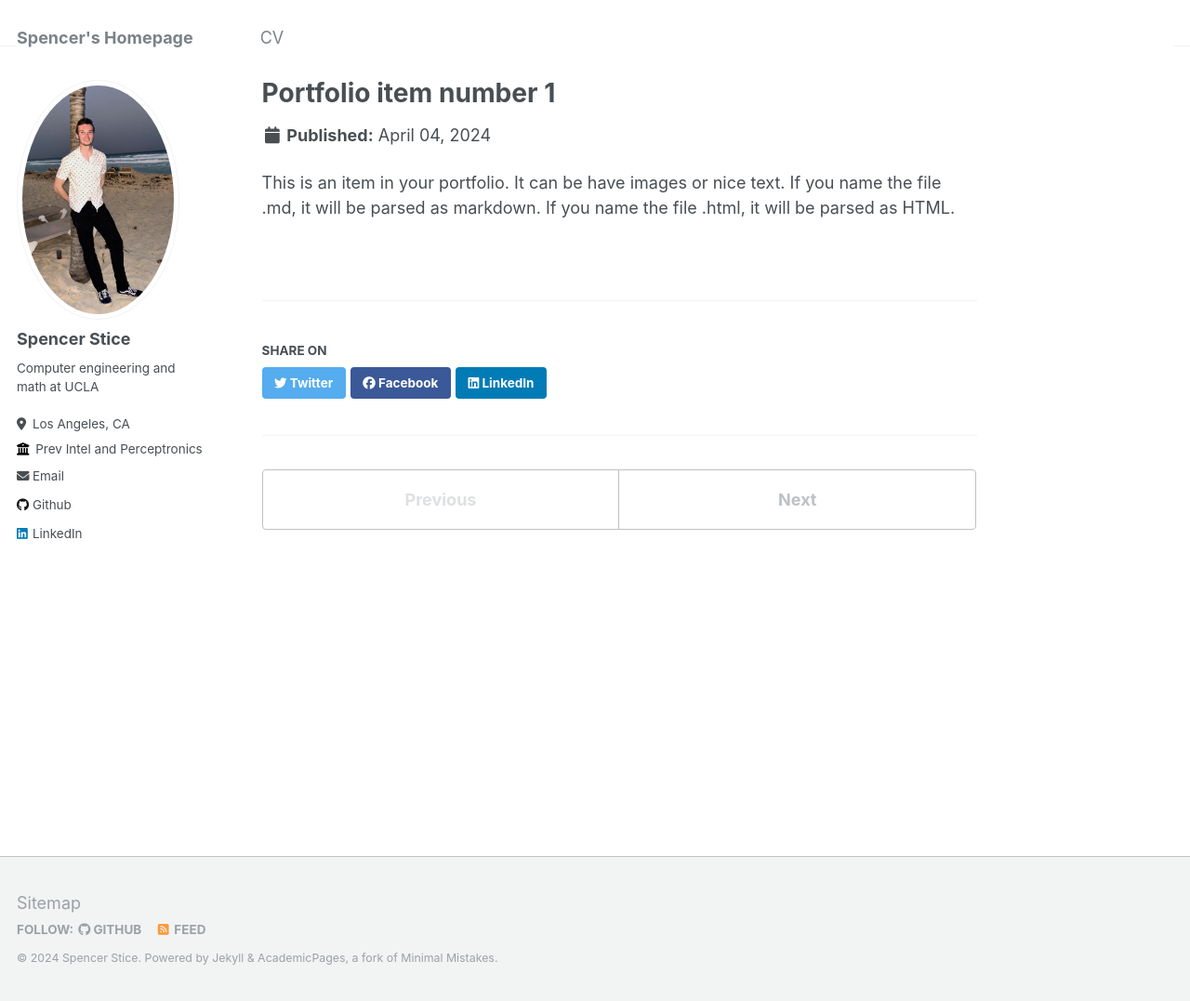
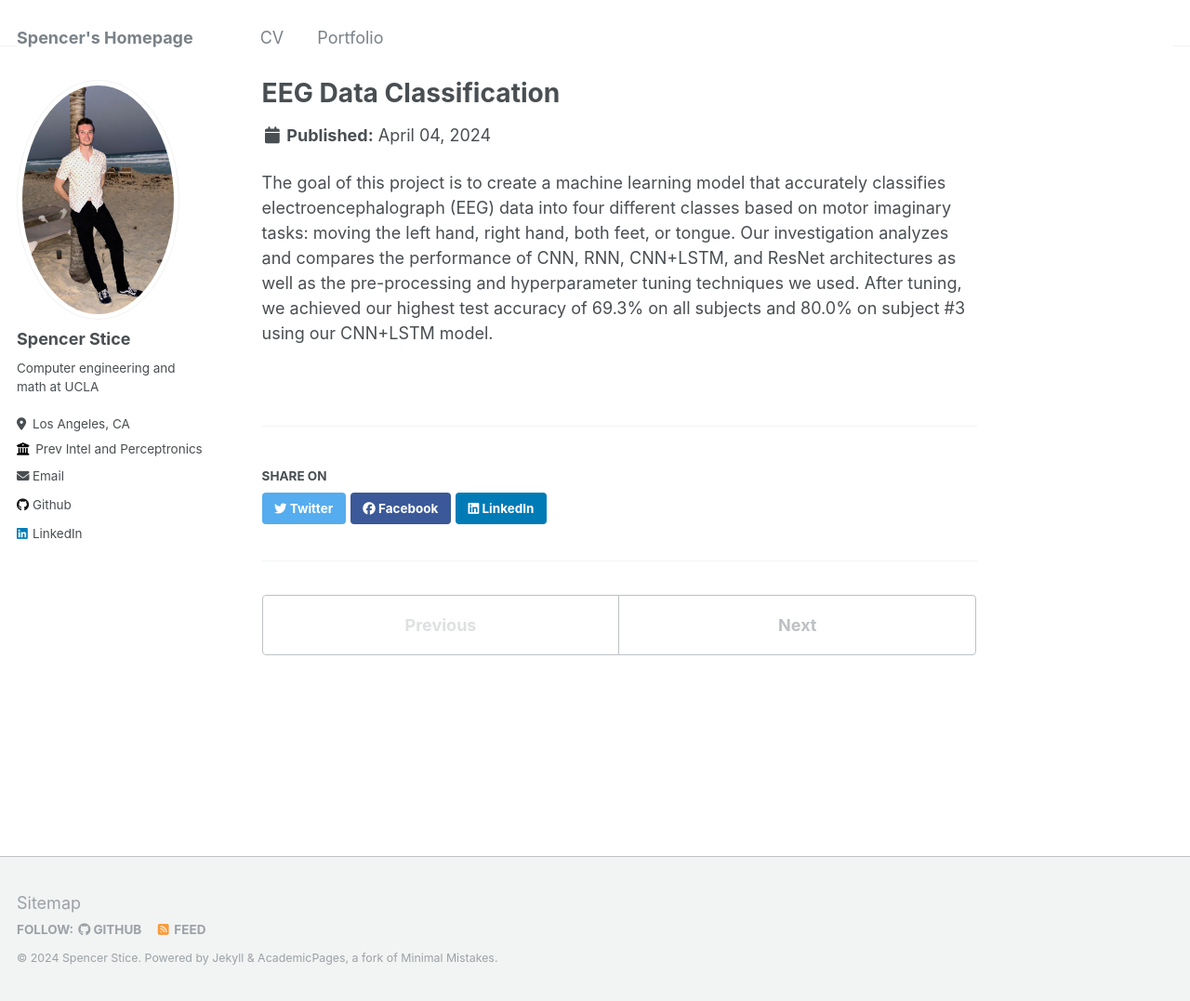
Before and after one commit to Spencer-Stice/Spencer-Stice.github.io, a Jekyll site: the page built from _portfolio/portfolio-1.md, in a window 1280 px wide and 1077 px high. Shown: the whole window at 93% size. Built offline with Jekyll 4.4.1, drawn with Linux system fonts in a browser that asks for light colours.

Commit message:
another one

```diff
--- a/_data/navigation.yml
+++ b/_data/navigation.yml
@@ -3,8 +3,8 @@ main:
   - title: "CV"
     url: /files/Résumé.pdf
 
-  # - title: "Portfolio"
-  #   url: /portfolio/
+  - title: "Portfolio"
+    url: /portfolio/
 
   # - title: "Publications"
   #   url: /publications/
--- a/_portfolio/portfolio-1.md
+++ b/_portfolio/portfolio-1.md
@@ -1,7 +1,7 @@
 ---
-title: "Portfolio item number 1"
-excerpt: "Short description of portfolio item number 1<br/><img src='/images/500x300.png'>"
+title: "EEG Data Classification"
+excerpt: "Classifying EEG Data via Convolutional and Recurrent Neural Networks"
 collection: portfolio
 ---
 
-This is an item in your portfolio. It can be have images or nice text. If you name the file .md, it will be parsed as markdown. If you name the file .html, it will be parsed as HTML.
+The goal of this project is to create a machine learning model that accurately classifies electroencephalograph (EEG) data into four different classes based on motor imaginary tasks: moving the left hand, right hand, both feet, or tongue. Our investigation analyzes and compares the performance of CNN, RNN, CNN+LSTM, and ResNet architectures as well as the pre-processing and hyperparameter tuning techniques we used. After tuning, we achieved our highest test accuracy of 69.3% on all subjects and 80.0% on subject #3 using our CNN+LSTM model.
```
